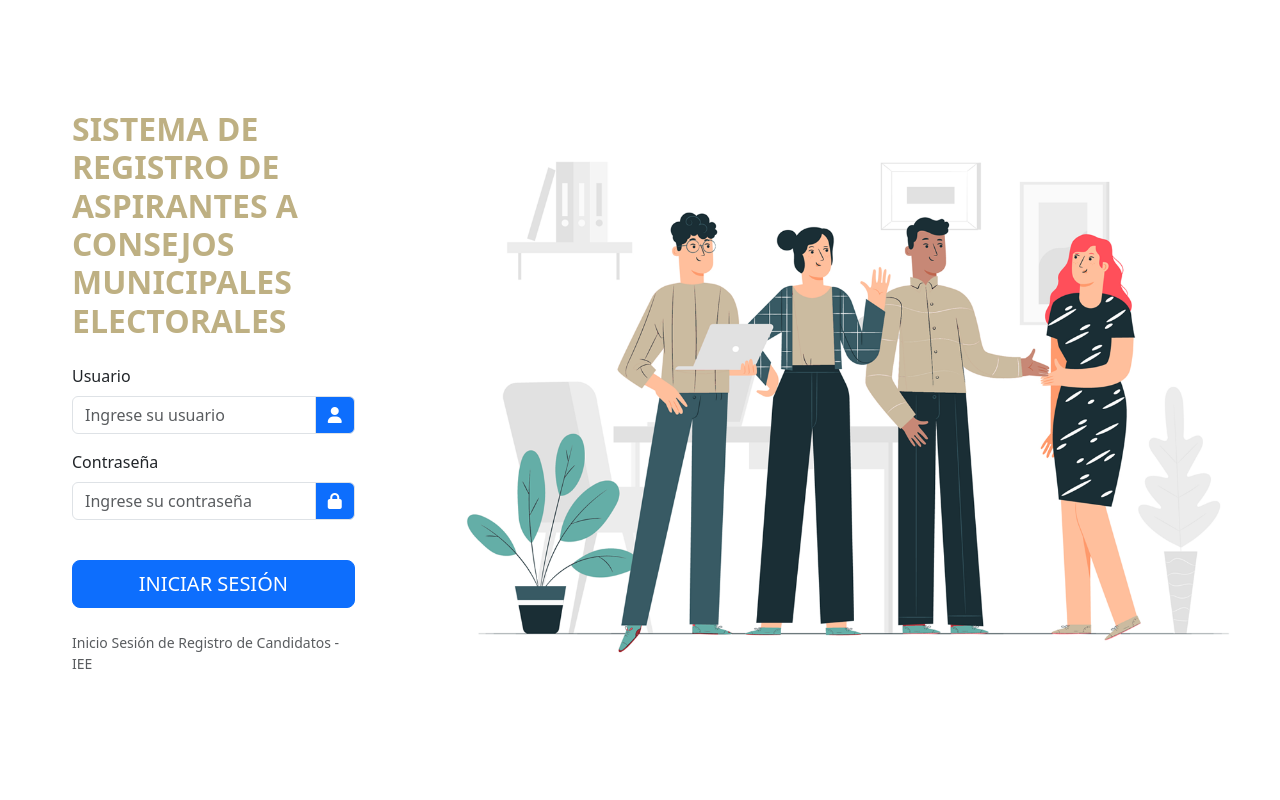
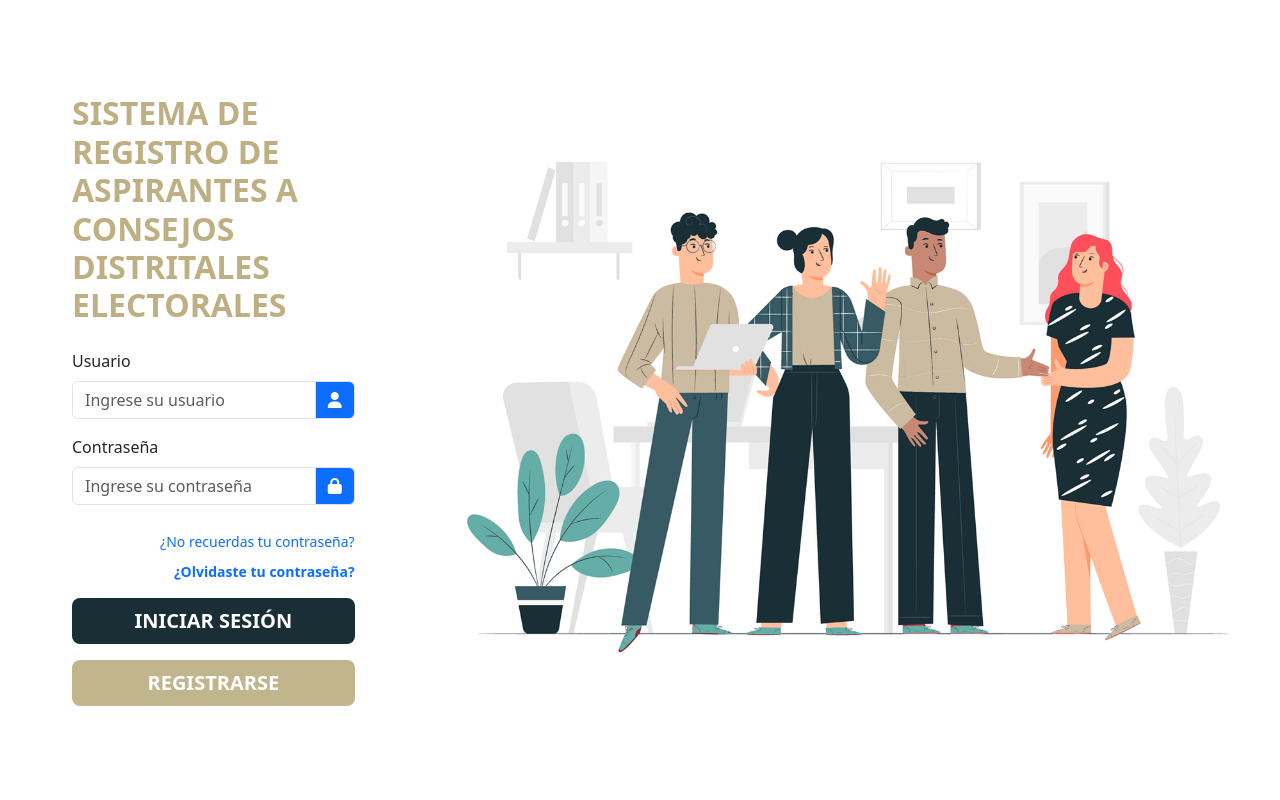
Before and after one commit to InamicAMP/login_django, a Django app: page /login-basico/ in a window 1280 px wide. Run offline with Django 5.2, Linux system fonts and the light colour scheme; some libraries are stand-ins or nearby versions.

Commit message:
Botón Registrarse

```diff
--- a/src/mysite/settings.py
+++ b/src/mysite/settings.py
@@ -126,3 +126,5 @@ STATIC_URL = 'static/'
 STATICFILES_DIRS = [
     BASE_DIR / "static",
 ]
+
+EMAIL_BACKEND = 'django.core.mail.backends.console.EmailBackend'
--- a/src/mysite/urls.py
+++ b/src/mysite/urls.py
@@ -28,4 +28,28 @@ urlpatterns = [
     path('login-basico/', CustomLoginView.as_view(), name='login_basico'),
     path('', views.home, name='home'),
     #path("login-email/", views.login_email, name="login_email"),
+
+    path('password-reset/',
+         auth_views.PasswordResetView.as_view(
+             template_name='registration/password_reset.html'
+         ),
+         name='password_reset'),
+
+    path('password-reset/done/',
+         auth_views.PasswordResetDoneView.as_view(
+             template_name='registration/password_reset_done.html'
+         ),
+         name='password_reset_done'),
+
+    path('reset/<uidb64>/<token>/',
+         auth_views.PasswordResetConfirmView.as_view(
+             template_name='registration/password_reset_confirm.html'
+         ),
+         name='password_reset_confirm'),
+
+    path('reset/done/',
+         auth_views.PasswordResetCompleteView.as_view(
+             template_name='registration/password_reset_complete.html'
+         ),
+         name='password_reset_complete'),
 ]
--- a/src/usuarios/templates/registration/login.html
+++ b/src/usuarios/templates/registration/login.html
@@ -31,6 +31,34 @@
             padding: 20px; /* espacio dentro del div */
         }
 
+        .btn-inicio {
+            background-color: #1A2E35;
+            color: white;
+            font-weight: bold;
+            border: none;
+        }
+
+        .btn-inicio:hover {
+            background-color: #16262c;
+            color: white;
+            transform: translateY(-4px); /* se mueve hacia arriba */
+            box-shadow: 0 8px 20px rgba(0,0,0,0.2); /* sombra elegante */
+        }
+
+        .btn-registrate {
+            background-color: #C1B58D;
+            color: white;
+            font-weight: bold;
+            border: none;
+        }
+
+        .btn-registrate:hover {
+            background-color: #b3a77f;
+            color: white;
+            transform: translateY(-4px); /* se mueve hacia arriba */
+            box-shadow: 0 8px 20px rgba(0,0,0,0.2); /* sombra elegante */
+        }
+
         @media (max-width: 768px) {
             .login-image {
                 display: none;
@@ -48,7 +76,7 @@
         <div class="col-md-4 d-flex align-items-center bg-white">
             <div class="w-100 login-form">
 
-                <h2 class="fw-bold mb-4" style="color: #BEB083;">SISTEMA DE REGISTRO DE ASPIRANTES A CONSEJOS MUNICIPALES ELECTORALES</h2>
+                <h2 class="fw-bold mb-4" style="color: #BEB083;">SISTEMA DE REGISTRO DE ASPIRANTES A CONSEJOS DISTRITALES ELECTORALES</h2>
 
                 {% if messages %}
                     {% for message in messages %}
@@ -93,21 +121,37 @@
                         </div>
                     </div>
 
+                    <div class="text-end mt-2">
+                        <a href="{% url 'password_reset' %}"
+                        class="small text-decoration-none">
+                            ¿No recuerdas tu contraseña?
+                        </a>
+                    </div>
+
+                    <div class="d-flex justify-content-between align-items-center mt-2">
+                        <div></div>
+                        <a href="{% url 'password_reset' %}"
+                        class="small fw-semibold text-decoration-none">
+                            ¿Olvidaste tu contraseña?
+                        </a>
+                    </div>
+
                     <!-- Google reCAPTCHA -->
                     <div class="mb-3 d-flex justify-content-center">
                         <div class="g-recaptcha" data-sitekey="{{ RECAPTCHA_SITE_KEY }}"></div>
                     </div>
 
                     <div class="d-grid">
-                        <button type="submit" class="btn btn-primary btn-lg">
+                        <button type="submit" class="btn btn-lg btn-inicio">
                             INICIAR SESIÓN
                         </button>
                     </div>
+                    <div class="d-grid mt-3">
+                        <a href="#" class="btn btn-lg btn-registrate">
+                            REGISTRARSE
+                        </a>
+                    </div>
                 </form>
-
-                <p class="text-muted mt-4 small">
-                    Inicio Sesión de Registro de Candidatos - IEE
-                </p>
 
             </div>
         </div>
```
